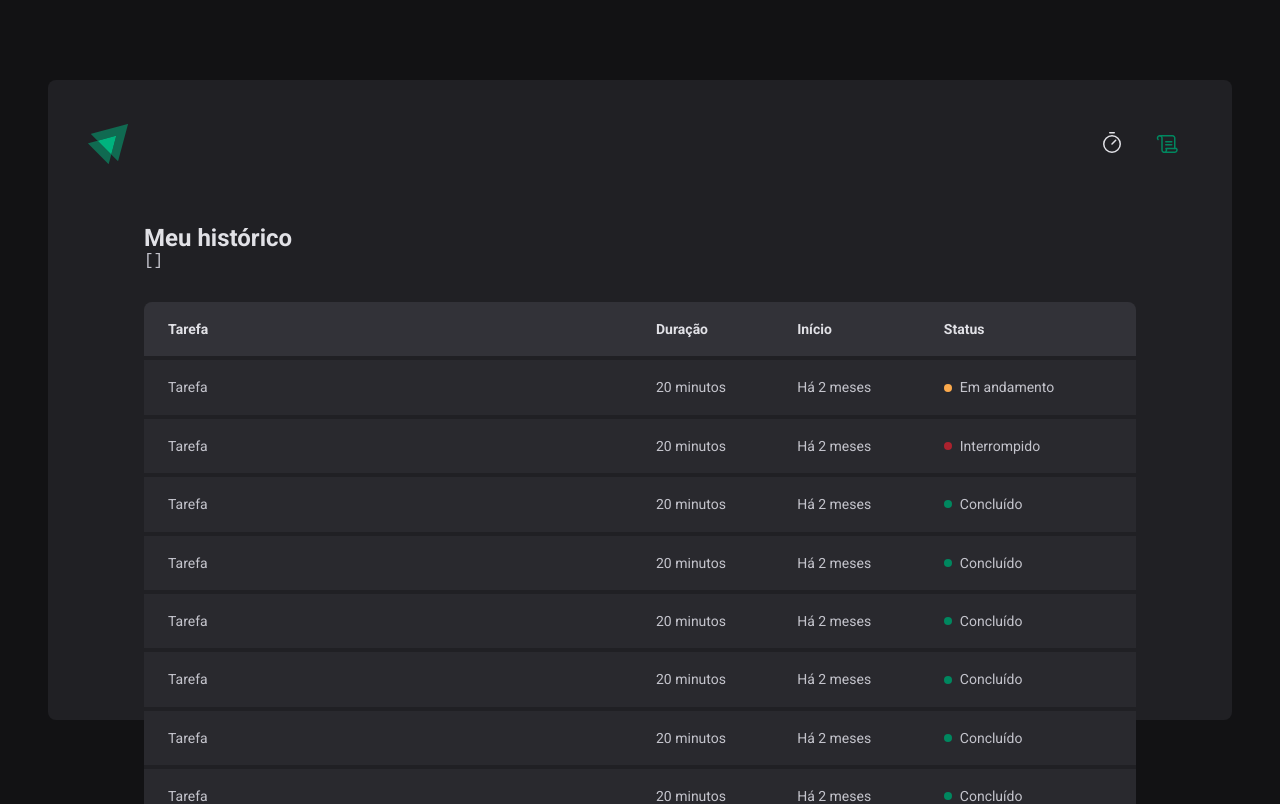
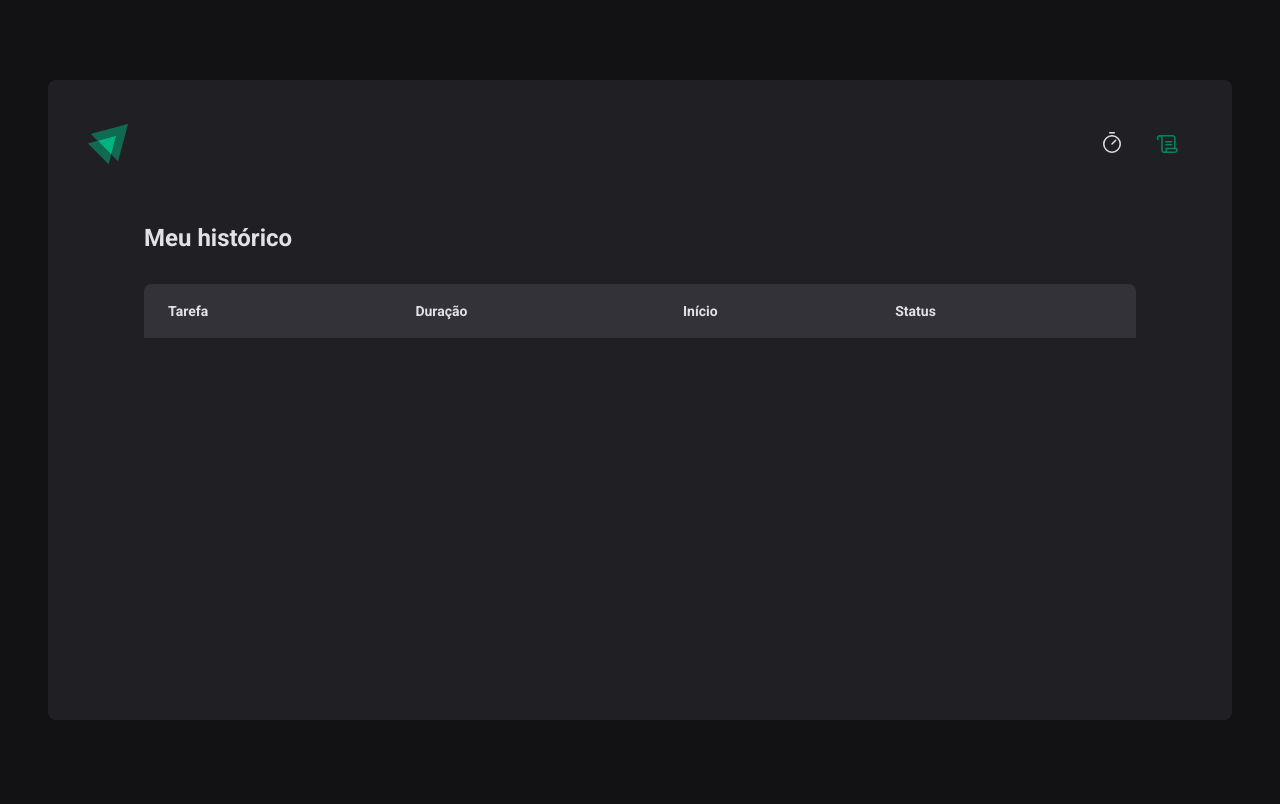
Before and after one commit to brunobiondi/rocketseat-ignite-rjs22-p02, a React (Vite) app: page /history in a window 1280 px wide. Shown: the top 804 px of the page. Built offline with nearby package versions, Linux system fonts and the light colour scheme.

Commit message:
Finalização de uso da ContextAPI

```diff
--- a/src/pages/History/index.tsx
+++ b/src/pages/History/index.tsx
@@ -1,3 +1,5 @@
+import { formatDistanceToNow } from 'date-fns'
+import { ptBR } from 'date-fns/locale'
 import { useContext } from 'react'
 import { CyclesContext } from '../../contexts/CyclesContext'
 import { HistoryContainer, HistoryList, Status } from './styles'
@@ -8,7 +10,6 @@
   return (
     <HistoryContainer>
       <h1>Meu histórico</h1>
-      <pre>{JSON.stringify(cycles, null, 2)}</pre>
       <HistoryList>
         <table>
           <thead>
@@ -20,29 +21,28 @@
             </tr>
           </thead>
           <tbody>
-            <tr>
-              <td>Tarefa</td>
-              <td>20 minutos</td>
-              <td>Há 2 meses</td>
-              <td>
-                <Status statusColor="yellow">Em andamento</Status>
-              </td>
-            </tr>
-            <tr>
-              <td>Tarefa</td>
-              <td>20 minutos</td>
-              <td>Há 2 meses</td>
-              <td>
-                <Status statusColor="red">Interrompido</Status>
-              </td>
-            </tr>
-            {[...Array(9)].map((_, index) => (
-              <tr key={index}>
-                <td>Tarefa</td>
-                <td>20 minutos</td>
-                <td>Há 2 meses</td>
+            {cycles.map((cycle) => (
+              <tr key={cycle.id}>
+                <td>{cycle.task}</td>
+                <td>{cycle.minutesAmount} minutos</td>
                 <td>
-                  <Status statusColor="green">Concluído</Status>
+                  {formatDistanceToNow(cycle.startDate, {
+                    addSuffix: true,
+                    locale: ptBR,
+                  })}
+                </td>
+                <td>
+                  {cycle.finishedDate && (
+                    <Status statusColor="green">Concluído</Status>
+                  )}
+
+                  {cycle.interruptedDate && (
+                    <Status statusColor="red">Interrompido</Status>
+                  )}
+
+                  {!cycle.finishedDate && !cycle.interruptedDate && (
+                    <Status statusColor="yellow">Em andamento</Status>
+                  )}
                 </td>
               </tr>
             ))}
```
